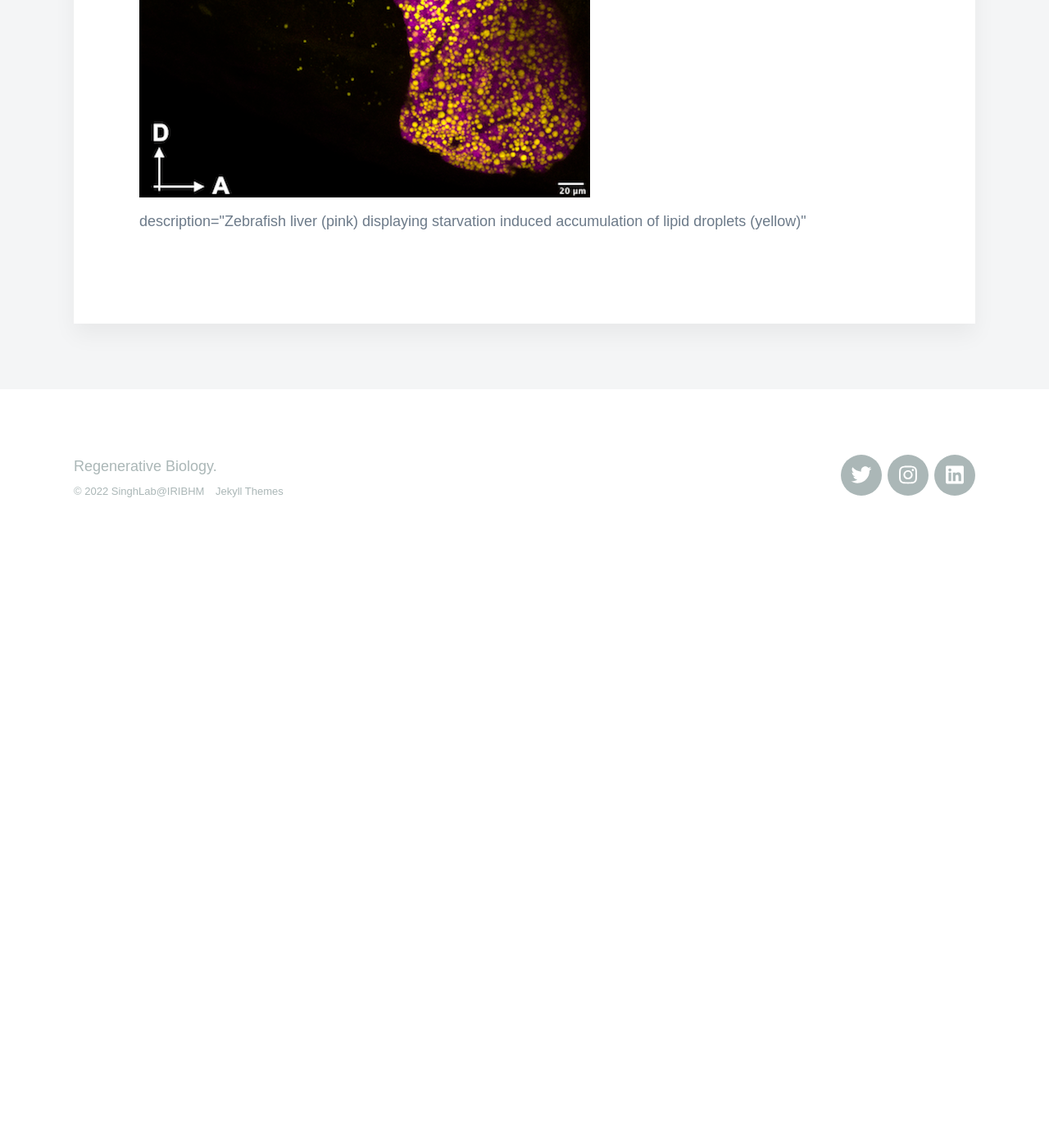
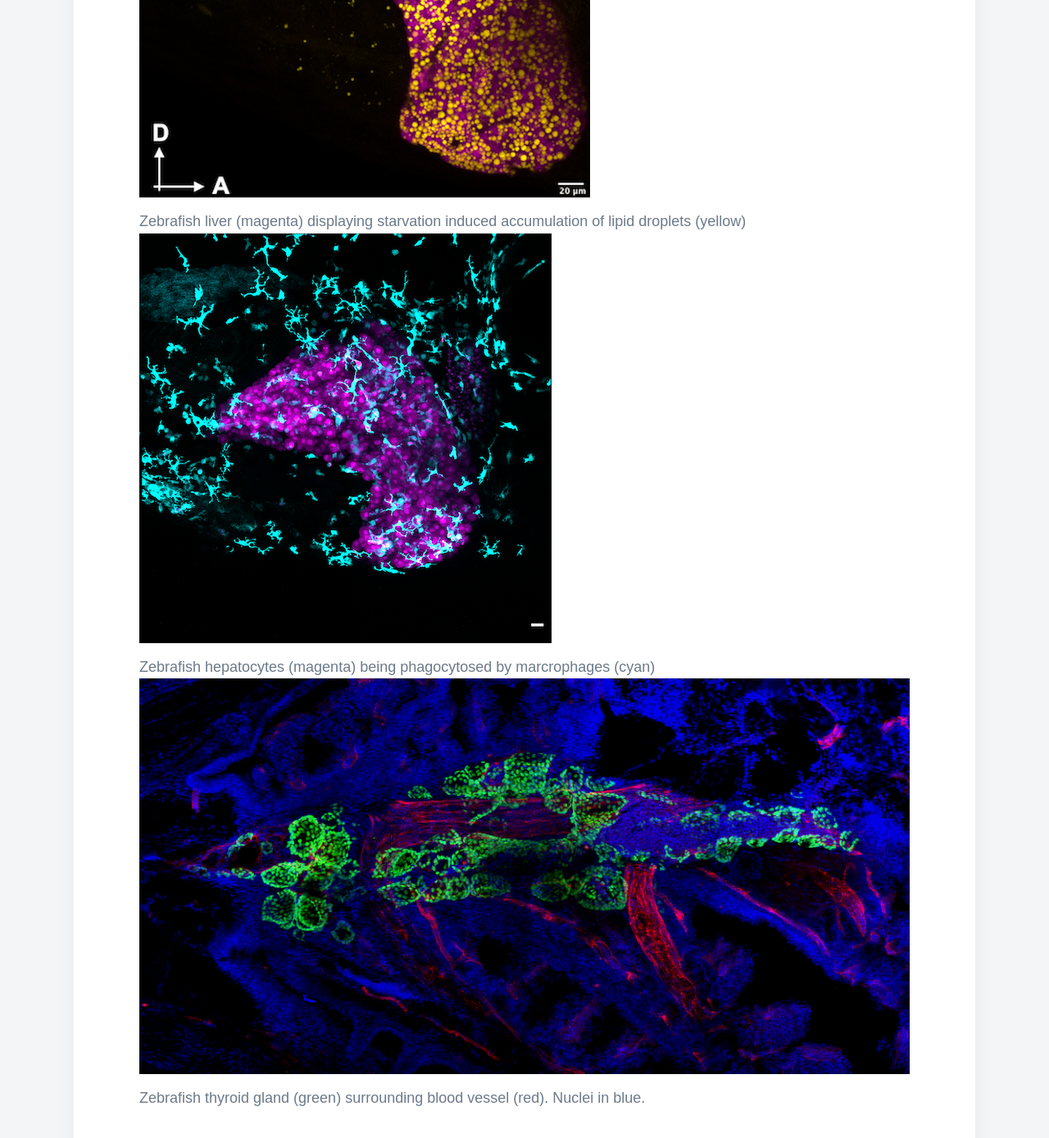
Before and after one commit to sumeetpalsingh/sumeetpalsingh.github.io, a Jekyll site: the page built from _pages/gallery.md, in a window 1280 px wide and 1400 px high, scrolled down 855 px. Shown: the top 1389 px of the window at 82% size. Built offline with Jekyll 4.4.1, drawn with Linux system fonts in a browser that asks for light colours; nearby versions of some CDN libraries; some web fonts are replaced; before the commit the page ends 1541 px from its top, so only the background shows below that.

Commit message:
Update gallery.md

```diff
--- a/_pages/gallery.md
+++ b/_pages/gallery.md
@@ -18,6 +18,14 @@ featured_image: /images/demo/StarryNight.jpeg
 <div class="gallery" data-columns="1">
     <div>
     <img src="/images/gallery/Steatosis.png">
-    <p>description="Zebrafish liver (pink) displaying starvation induced accumulation of lipid droplets (yellow)"</p>
+    <p>Zebrafish liver (magenta) displaying starvation induced accumulation of lipid droplets (yellow)</p>
+    </div>
+    <div>
+    <img src="/images/gallery/Fed_MAX_Image-1.png">
+    <p>Zebrafish hepatocytes (magenta) being phagocytosed by marcrophages (cyan)</p>
+    </div>
+    <div>
+    <img src="/images/gallery/Thyroid adult_flt1.png">
+    <p>Zebrafish thyroid gland (green) surrounding blood vessel (red). Nuclei in blue.</p>
     </div>
 </div>
```
